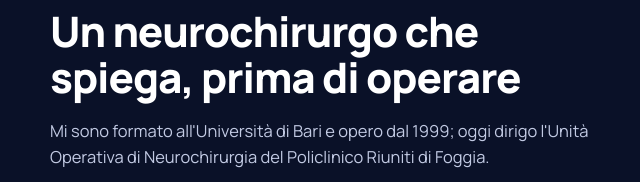
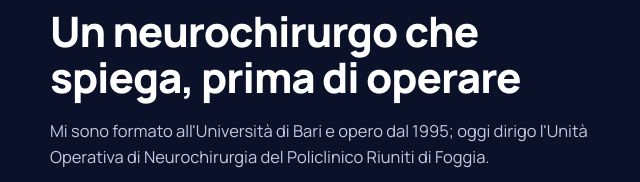
Before and after one commit to adskir/bozzacolamaria, a plain HTML site: page index.html in a window 1280 px wide. Shown: the part 3240-3422 px from the top of the page, 22-662 px from the left. Drawn offline with Linux system fonts and the light colour scheme.

Commit message:
Home: 'opero dal 1995' come nel curriculum (casistica dal 1995)
Co-Authored-By: Claude Opus 5.5 <noreply@anthropic.com>
Claude-Session: https://claude.ai/code/session_01KutUNZmbXa2PRUqu11jtbw

```diff
--- a/index.html
+++ b/index.html
@@ -205,7 +205,7 @@
     <div>
       <div class="kicker">Chi sono</div>
       <h2>Un neurochirurgo che spiega, prima di operare</h2>
-      <p>Mi sono formato all'Università di Bari e opero dal 1999; oggi dirigo l'Unità Operativa di Neurochirurgia del Policlinico Riuniti di Foggia.</p>
+      <p>Mi sono formato all'Università di Bari e opero dal 1995; oggi dirigo l'Unità Operativa di Neurochirurgia del Policlinico Riuniti di Foggia.</p>
       <p>In visita guardo gli esami insieme al paziente e spiego con parole semplici cosa mostrano e quali sono le opzioni. Se serve un intervento, spiego come si svolge, quali sono i rischi e cosa aspettarsi dopo.</p>
       <div class="links-row">
         <a href="curriculum.html" class="btn btn-primary btn-sm">Curriculum completo</a>
```
